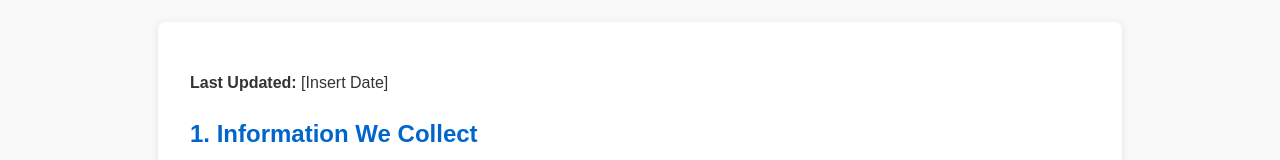
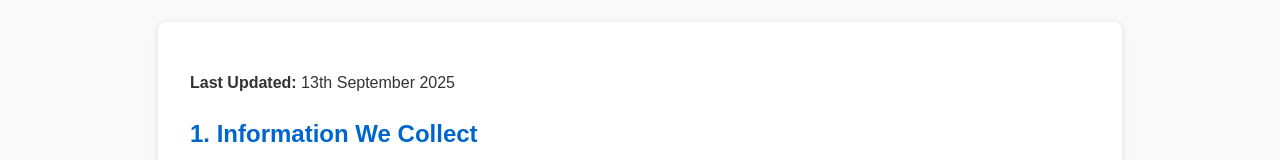
Before and after one commit to ampbirds/StepOutPrivacyPolicy, a plain HTML site: page index.html in a window 1280 px wide. Shown: the part 178-338 px from the top of the page. Drawn offline with Linux system fonts and the light colour scheme.

Commit message:
Update index.html

```diff
--- a/index.html
+++ b/index.html
@@ -54,7 +54,7 @@
   </header>
 
   <main>
-    <p><strong>Last Updated:</strong> [Insert Date]</p>
+    <p><strong>Last Updated:</strong> 13th September 2025</p>
 
     <h2>1. Information We Collect</h2>
     <p>We may collect the following types of information when you use our app:</p>
```
